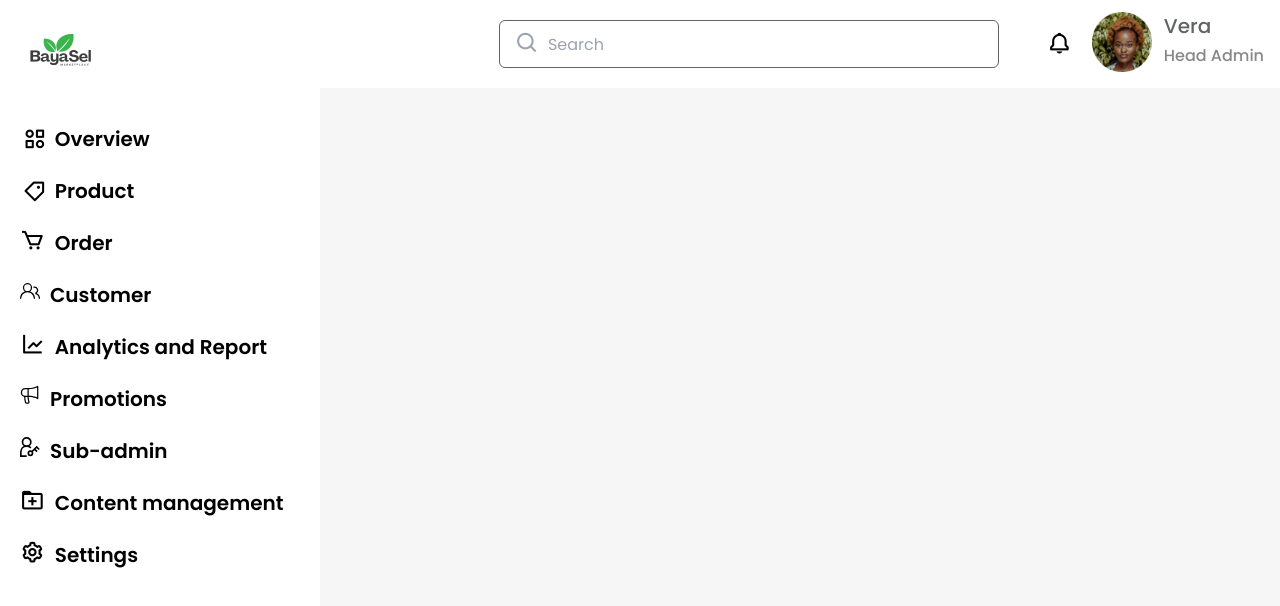
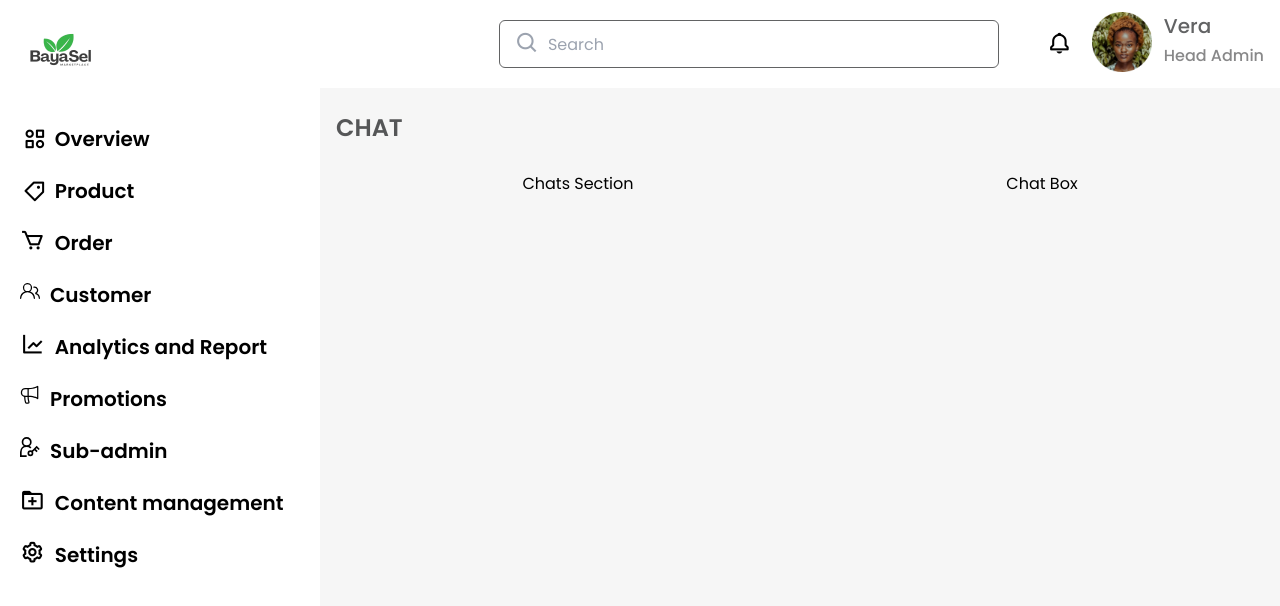
Before and after one commit to BayaSel/Bayasel-Admin, a React (Vite) app: page /chat in a window 1280 px wide. Shown: the top 606 px of the page. Built offline with nearby package versions, Linux system fonts and the light colour scheme.

Commit message:
dev chat structure

```diff
--- a/src/App.jsx
+++ b/src/App.jsx
@@ -13,6 +13,7 @@ import SubAdmin from './pages/SubAdmin';
 import ContentManagement from './pages/ContentManagement';
 import Settings from './pages/Settings'
 import './transitions.css';
+import Chat from './pages/Chat';
 
 
 function App() {
@@ -51,7 +52,7 @@ function App() {
                   <Route path="sub-admin" element={<SubAdmin />} />
                   <Route path="content-manage" element={<ContentManagement />} />
                   <Route path="settings" element={<Settings />} />
-
+                  <Route path="chat" element={<Chat />} />
                   <Route index element={<Overview />} />
                 </Routes>
               </div>
--- a/src/pages/Chat.jsx
+++ b/src/pages/Chat.jsx
@@ -4,7 +4,7 @@ export default function Chat() {
   return (
     <div>
       <h1 className="text-[#555657] font-semibold text-2xl leading-[48px] mb-5">CHAT</h1>
-      <div className="flex justify-between">
+      <div className="flex justify-around">
           <section>Chats Section</section>
           <section>Chat Box</section>
       </div>
```
